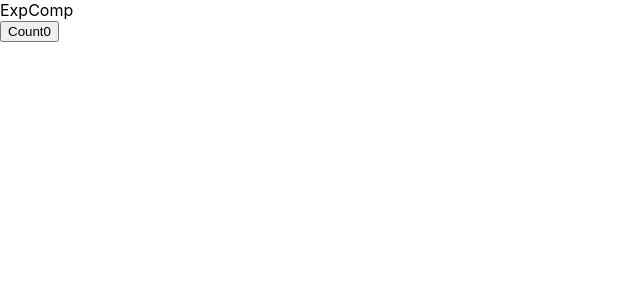
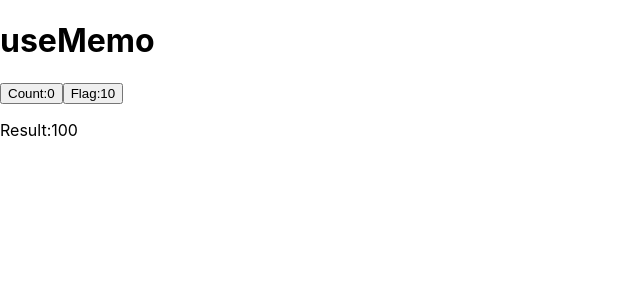
Before and after one commit to srivalli33/lyrosreact, a React (Create React App) app: page / in a window 1280 px wide. Shown: the top 300 px of the page, without its empty margins (0-640 px from the left). Built offline with nearby package versions, Linux system fonts and the light colour scheme.

Commit message:
useMemo explained

```diff
--- a/src/App12.js
+++ b/src/App12.js
@@ -6,7 +6,7 @@ export default function App12() {
   const [count, setCount] = useState(0);
   return (
     <div>
-      <ExpComp count={count}/>
+      <ExpComp/>
       <button onClick={() => setCount((prevState) => prevState + 1)}>
         Count{count}
       </button>
--- a/src/App9.js
+++ b/src/App9.js
@@ -3,7 +3,6 @@ import { useMemo, useState } from "react";
 export default function App9() {
   const [count, setCount] = useState(0);
   const [flag, setFlag] = useState(10);
-
   const f1 = () => {
     let i;
     for (i = 0; i < flag ** 2; i++) {}
@@ -12,7 +11,6 @@ export default function App9() {
   };
     const result = useMemo(() => f1(), [flag]);
   // const result = f1();
-
   return (
     <div>
       <h1>useMemo</h1>
--- a/src/ExpComp.js
+++ b/src/ExpComp.js
@@ -1,9 +1,11 @@
-import React from 'react'
-import { memo } from 'react'
- function ExpComp(props) {
-    console.log("ExpComp Rendered",props.count,"times")
-  return (
-    <div>ExpComp </div>
-  )
+import React from "react";
+import { memo } from "react";
+function ExpComp(props) {
+  let i
+  for (i = 0; i < 1000; i++) {}
+  console.log(i);
+  // console.log("ExpComp Rendered", props.count, "times");
+
+  return <div>ExpComp</div>;
 }
 export default memo(ExpComp)
--- a/src/index.js
+++ b/src/index.js
@@ -1,10 +1,10 @@
 import React from "react";
 import ReactDOM from "react-dom/client";
 import "./index.css";
-import App12 from "./App12";
+import App9 from "./App9";
 const root = ReactDOM.createRoot(document.getElementById("root"));
 root.render(
   <>
-    <App12 />
+    <App9 />
   </>
 );
```
